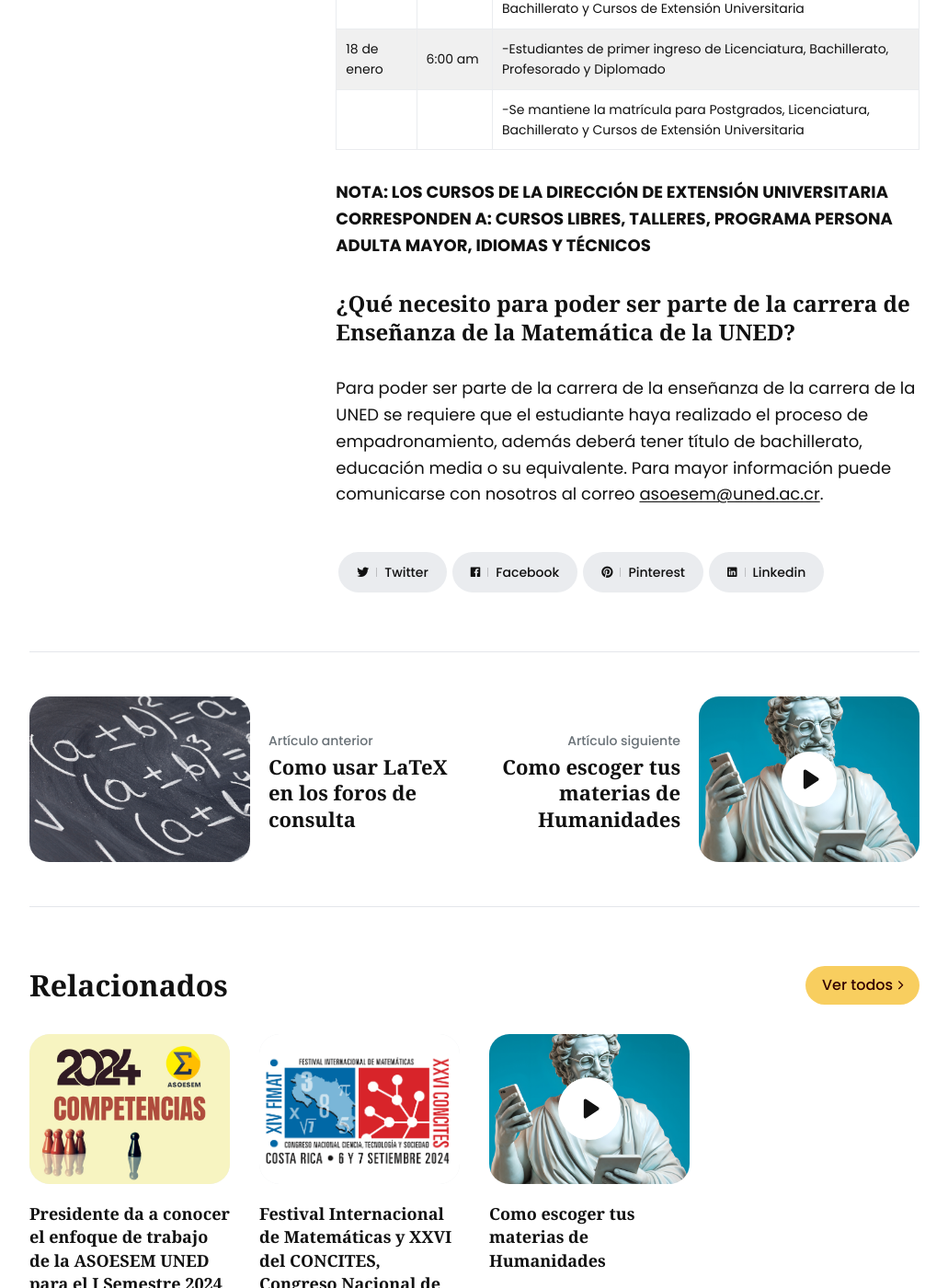
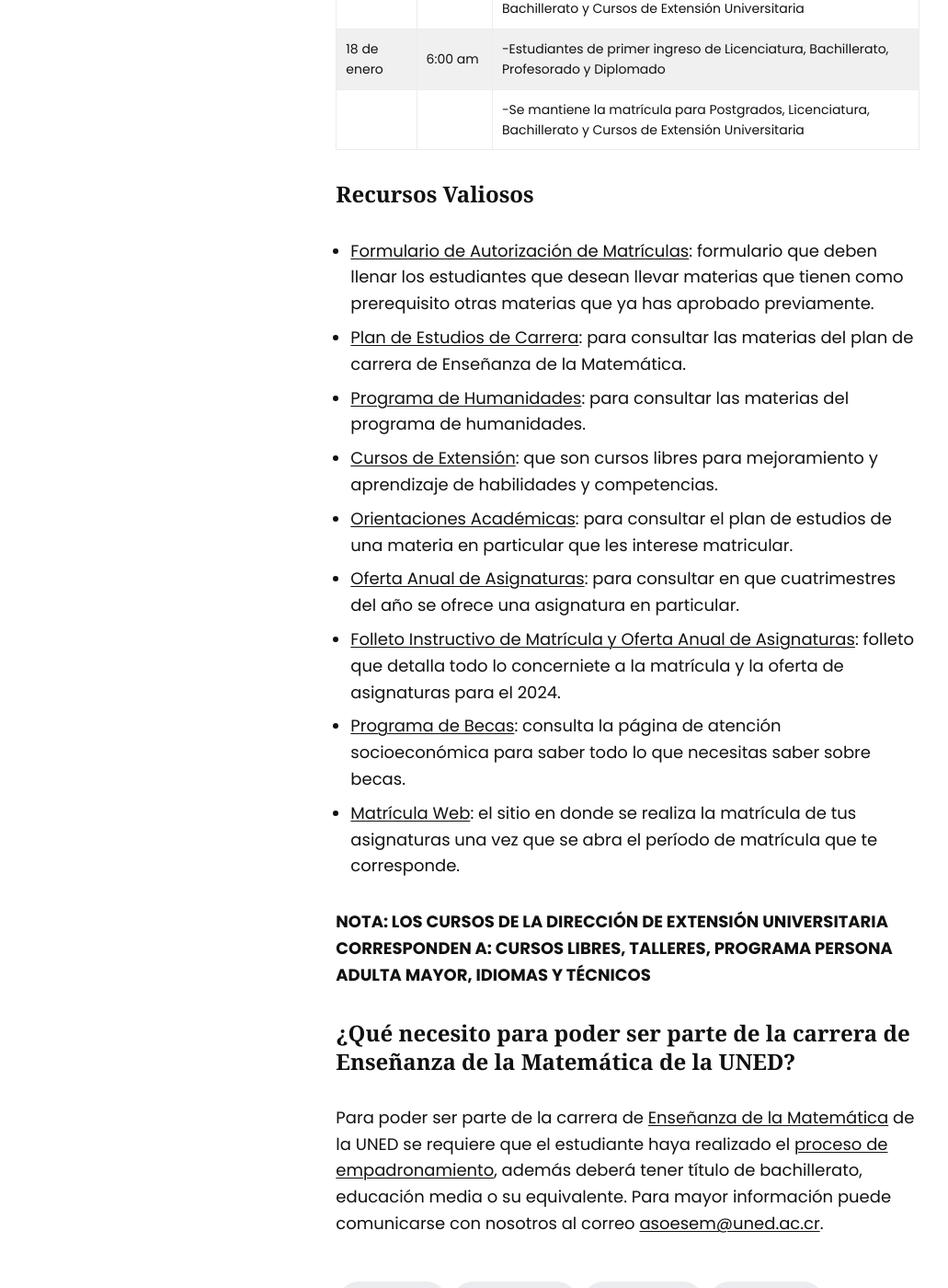
Before and after one commit to asoesem/asoesem.github.io, a Jekyll site: the page built from _posts/2023-07-12-primera-matricula-2024.md, in a window 1280 px wide and 1400 px high, scrolled down 1458 px. Shown: the whole window at 92% size, without its empty margins (124-1155 px from the left). Built offline with Jekyll 4.4.1, drawn with Linux system fonts in a browser that asks for light colours.

Commit message:
Agrega links adicionales a la entrada sobre matrícula web

```diff
--- a/_posts/2023-07-12-primera-matricula-2024.md
+++ b/_posts/2023-07-12-primera-matricula-2024.md
@@ -30,9 +30,33 @@
 |           |        |-Se mantiene la matrícula para Postgrados, Licenciatura, Bachillerato y Cursos de Extensión Universitaria|
 |-----------|--------|---------------------------------------------------------------------------------------------------------|
 
+### Recursos Valiosos
+
+* [Formulario de Autorización de Matrículas][1]: formulario que deben llenar los estudiantes que desean llevar materias que tienen como prerequisito otras materias que ya has aprobado previamente.
+* [Plan de Estudios de Carrera][2]: para consultar las materias del plan de carrera de Enseñanza de la Matemática.
+* [Programa de Humanidades][3]: para consultar las materias del programa de humanidades.
+* [Cursos de Extensión][9]: que son cursos libres para mejoramiento y aprendizaje de habilidades y competencias.
+* [Orientaciones Académicas][4]: para consultar el plan de estudios de una materia en particular que les interese matricular.
+* [Oferta Anual de Asignaturas][5]: para consultar en que cuatrimestres del año se ofrece una asignatura en particular.
+* [Folleto Instructivo de Matrícula y Oferta Anual de Asignaturas][10]: folleto que detalla todo lo concerniete a la matrícula y la oferta de asignaturas para el 2024.
+* [Programa de Becas][6]: consulta la página de atención socioeconómica para saber todo lo que necesitas saber sobre becas.
+* [Matrícula Web][7]: el sitio en donde se realiza la matrícula de tus asignaturas una vez que se abra el período de matrícula que te corresponde.
+
 **NOTA: LOS CURSOS DE LA DIRECCIÓN DE EXTENSIÓN UNIVERSITARIA CORRESPONDEN A: CURSOS LIBRES, TALLERES, PROGRAMA PERSONA ADULTA MAYOR, IDIOMAS Y TÉCNICOS**
 
 ### ¿Qué necesito para poder ser parte de la carrera de Enseñanza de la Matemática de la UNED?
 
-Para poder ser parte de la carrera de la enseñanza de la carrera de la UNED se requiere que el estudiante haya realizado el proceso de empadronamiento, además deberá tener título de bachillerato, educación media o su equivalente.
+Para poder ser parte de la carrera de [Enseñanza de la Matemática][2] de la UNED se requiere que el estudiante haya realizado el [proceso de empadronamiento][8], además deberá tener título de bachillerato, educación media o su equivalente.
 Para mayor información puede comunicarse con nosotros al correo [asoesem@uned.ac.cr](mailto:asoesem@uned.ac.cr).
+
+
+[1]:https://www.uned.ac.cr/index.php/ecen/noticias/autorizaciones-de-matricula
+[2]:https://www.uned.ac.cr/ecen/ensenanza-de-la-matematica
+[3]:https://www.uned.ac.cr/ecsh/programa-de-humanidades
+[4]:https://orientacionesacademicas.uned.ac.cr/consultas/
+[5]:https://produccion.uned.ac.cr/sigoa/consultaweb3.aspx
+[6]:https://www.uned.ac.cr/vida-estudiantil/servicios/dependencias/oficina-de-atencion-socioeconomica/becas
+[7]:https://matriweb.uned.ac.cr/
+[8]:https://www.uned.ac.cr/vida-estudiantil/servicios/dependencias/oficina-de-registro-y-administracion-estudiantil/admision-y-matricula
+[9]:https://www.uned.ac.cr/oferta-educativa/cursos-de-extension
+[10]:https://www.uned.ac.cr/sites/default/files/2023-12/INSTRUCTIVO-I-2024_0.pdf
```
